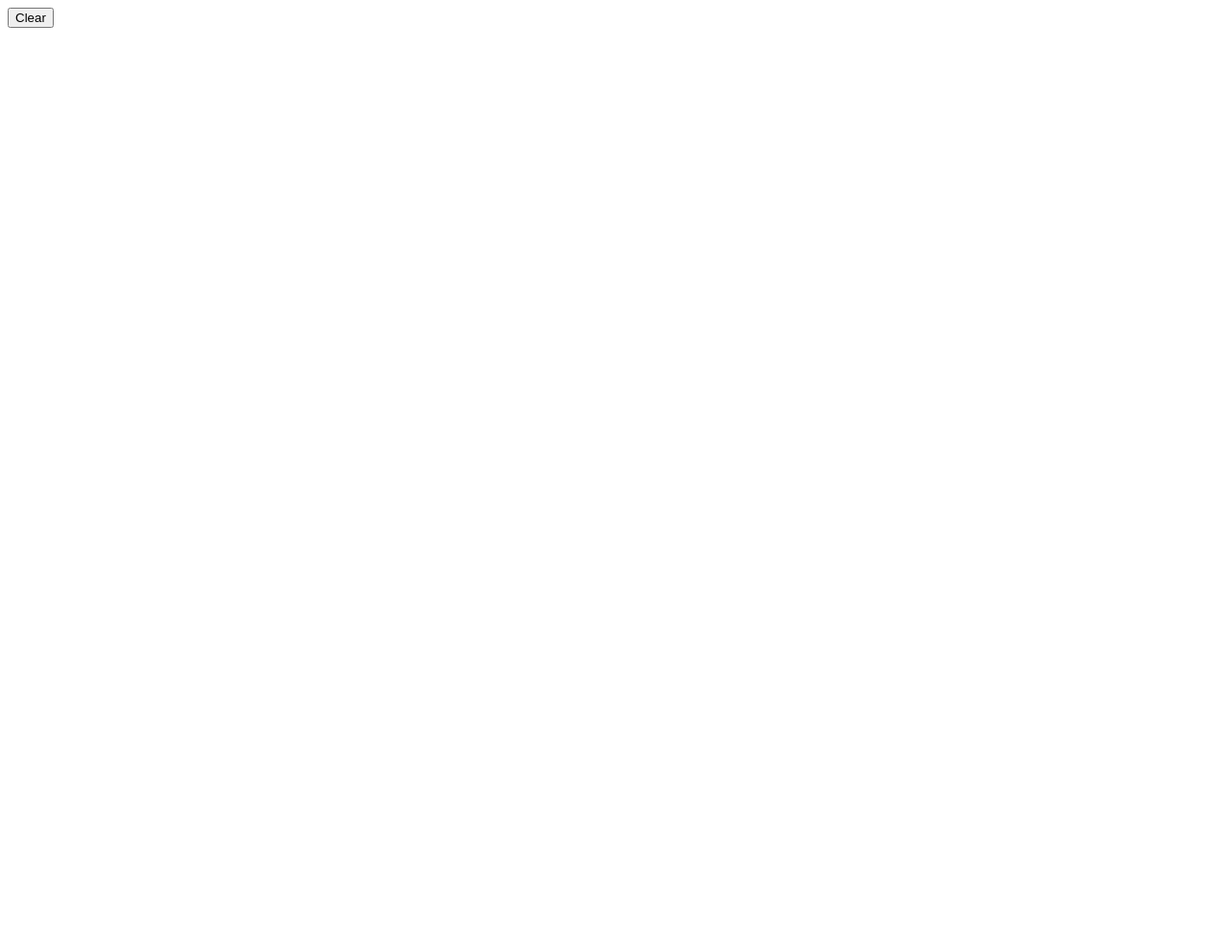
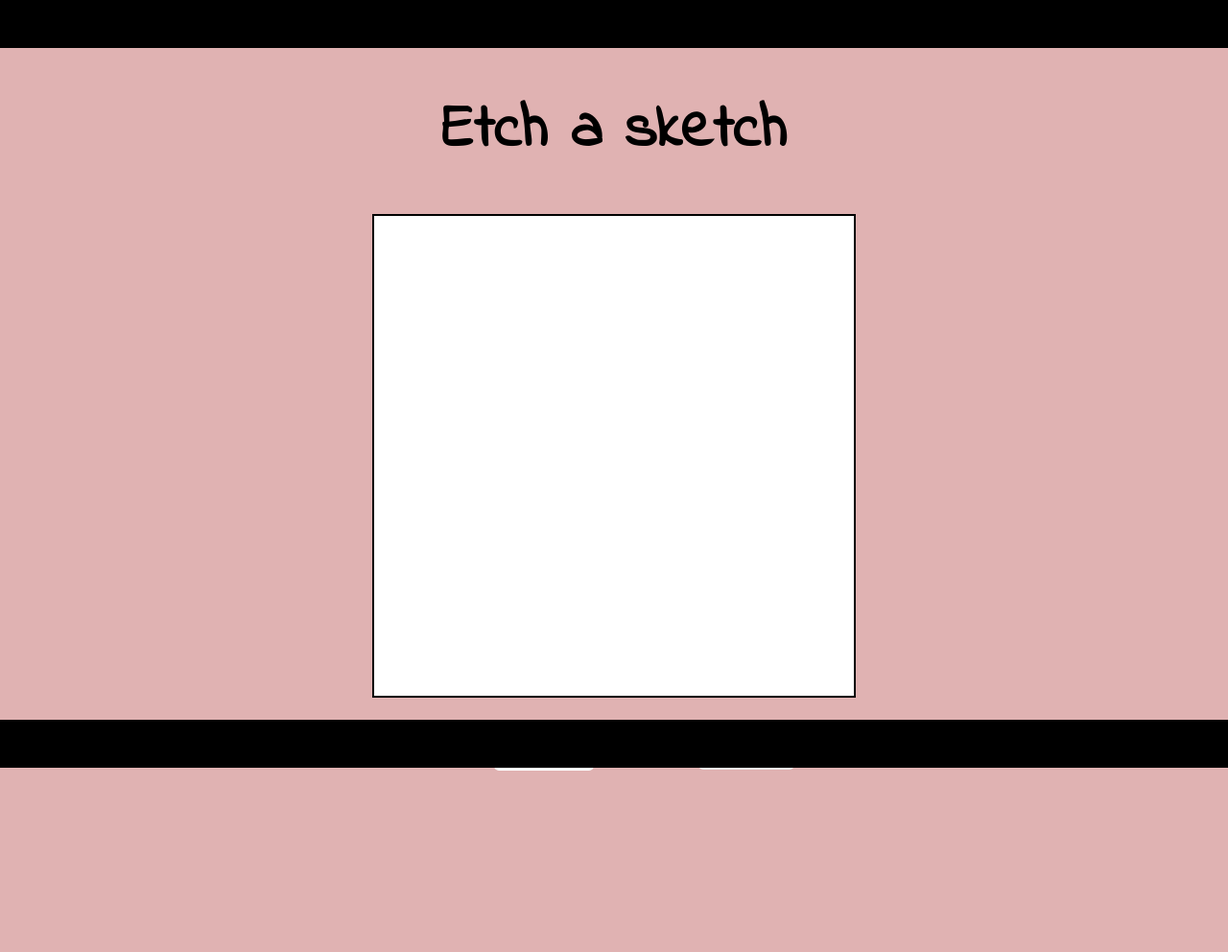
Before and after one commit to pierickm/etch-a-sketch, a plain HTML site: page index.html in a window 1280 px wide. Shown: the whole page at 96% size. After the commit the page ends 822 px from the top, so only its background shows below. Drawn offline with Linux system fonts and the light colour scheme.

Commit message:
Add grid sizing and styling

```diff
--- a/index.html
+++ b/index.html
@@ -4,12 +4,28 @@
         <link rel="stylesheet" href="style.css">
         <meta charset ="utf-8">
         <script src="script.js" defer></script>
+        <link rel="preconnect" href="https://fonts.googleapis.com">
+        <link rel="preconnect" href="https://fonts.gstatic.com" crossorigin>
+        <link href="https://fonts.googleapis.com/css2?family=Indie+Flower&display=swap" rel="stylesheet">
         <title>Etch a sketch</title>
     </head>
+
+
+
     <body>
-        <button>Clear</button>
+        <header></header>
+
+        <h1>Etch a sketch</h1>
+
         <div id="container">
 
         </div>
+        <span>
+            <label>Enter a value for Grid size:
+                <input type="number" name="grid-size" id="grid-size" min="16" max="100">
+            </label>
+            <button>Reset</button>
+        </span>
+        <footer></footer>
     </body>
 </html>
--- a/script.js
+++ b/script.js
@@ -1,24 +1,48 @@
 const container = document.querySelector('#container');
+const gridSize = document.getElementById('grid-size');
+const resetButton = document.querySelector('button');
 
-for(i=0;i<256;i++){
-    let item = document.createElement('div');
-    item.className = 'item';
-    container.append(item);
+
+function createGrid () {
+    for(i=0;i<=256;i++){
+        let item = document.createElement('div');
+        item.classList.add('item');
+        container.appendChild(item);
+    }
 };
 
-const items = container.querySelectorAll('div');
 
-items.forEach((item)=> {
-    item.addEventListener('mouseenter',(e) => {
-        item.classList.add('paint');
-        e.stopPropagation();
-    })
+function changeGrid (){
+    container.innerHTML= "";
+    container.style.setProperty(
+        "grid-template-columns", `repeat(${gridSize.value}, 1fr)`
+    );
+    container.style.setProperty(
+        "grid-template-rows", `repeat(${gridSize.value}, 1fr)`
+    );
+
+    for (let i = 0; i < gridSize.value* gridSize.value; i++){
+        let item = document.createElement('div');
+        item.classList.add('item');
+        container.appendChild(item);
+    }
+    console.log(gridSize.value);
+};
+
+
+const item = document.querySelector('div');
+item.addEventListener("mouseover", function(event) {
+    event.target.classList.replace("item", "paint");
 });
 
-const clearButton = document.querySelector('button');
-clearButton.addEventListener('click', ()=>{
-    items.forEach((item)=> {
-        item.classList.remove('paint');
-    })
-    let popUp = prompt('How many squares per side should the new grid be?', 16);
-})
+gridSize.addEventListener("change", changeGrid);
+
+resetButton.addEventListener('click', ()=>{
+    container.innerHTML = "";
+    gridSize.value="";
+    container.style.setProperty("grid-template-columns", `repeat(16, 1fr)`);
+    container.style.setProperty("grid-template-rows", `repeat(16, 1fr)`);
+    createGrid();
+});
+
+createGrid();
--- a/style.css
+++ b/style.css
@@ -1,17 +1,76 @@
+*{
+    margin:0;
+}
+body{
+    display: flex;
+    justify-content:center;
+    flex-direction: column;
+    align-content: center;
+    background-color: rgb(224, 178, 178);
+    font-family: 'Indie Flower', cursive;
+}
+
+header{
+    background-color: rgb(0, 0, 0);
+    height: 50px;
+    width: 100%;
+}
+
+h1{
+    text-align: center;
+    margin-top: 40px;
+    font-size: 64px;
+}
+
 #container {
     display: grid;
-    grid-template-columns: repeat(16, 60px);
-    grid-template-rows: repeat(16, 60px);
-    width: 960px;
+    grid-template-columns: repeat(16, 1fr);
+    grid-template-rows: repeat(16, 1fr);
+    width: 500px;
+    height: 500px;
+    border: 2px solid black;
+    margin: 40px auto 30px auto;
+    background-color:white;
 }
 
 .item{
-    border: none;
-    margin: 0;
-    height: 60px;
-    width: 60px;
+  background-color: white;
 }
 
 .paint{
     background-color: black;
 }
+
+label{
+margin: 0 8% 0 24%;
+font-size: 18px;;
+}
+
+#grid-size {
+    align-self: center;
+    width: 100px;
+    height:20px;
+    margin: 0;
+    font-size: 18px;
+    border:none;
+    border-radius: 5px;
+}
+
+button{
+    width: 100px;
+    height:25px;
+    font-size: 20px;
+    margin: 20px 0px;
+    align-self: center;
+    border-radius: 5px;
+    border: none;
+    font-family: 'Indie Flower', cursive;
+}
+
+footer{
+    position:absolute;
+    bottom:0;
+    width:100%;
+    height: 50px;
+    background-color: rgb(0, 0, 0);
+}
```
